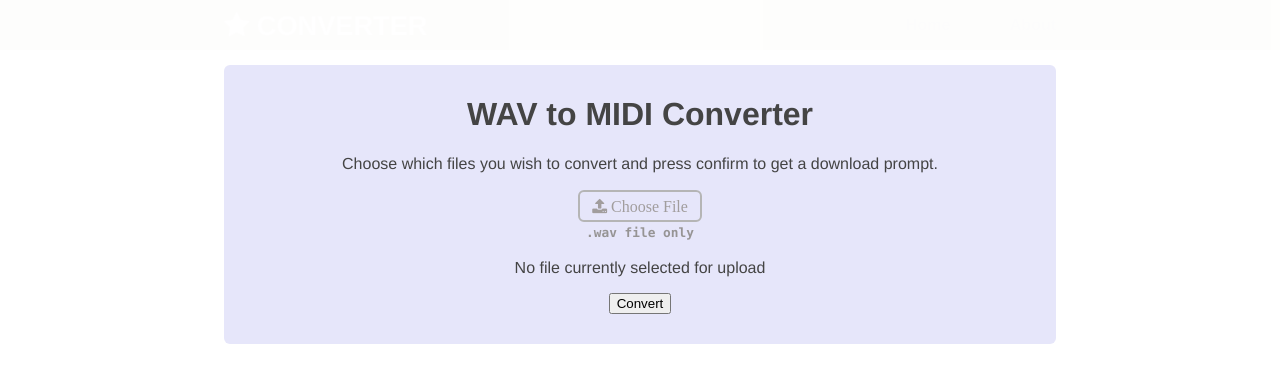
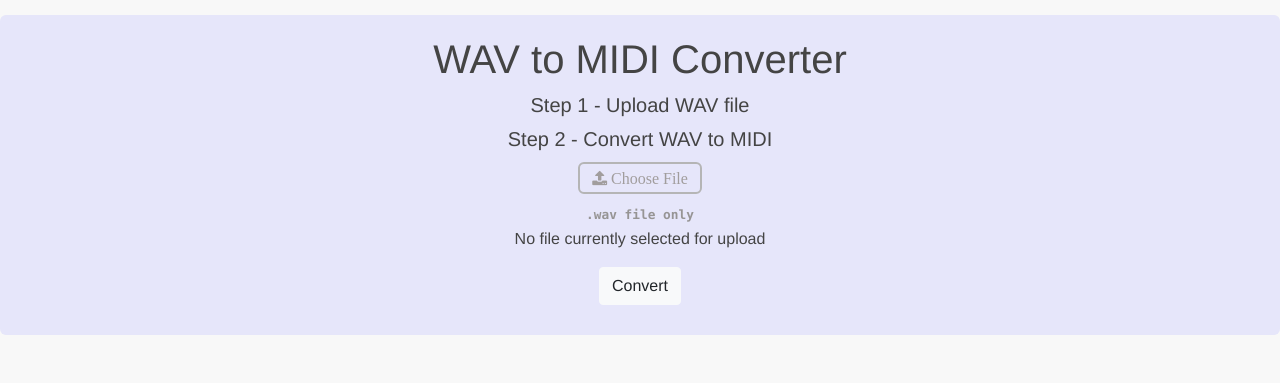
Before and after one commit to vik27ram/WAVConverter, a Flask app: page / in a window 1280 px wide. Shown: the top 383 px of the page. Run offline with Flask 2, Linux system fonts and the light colour scheme; some libraries are stand-ins or nearby versions.

Commit message:
front-end updates

```diff
--- a/main01.py
+++ b/main01.py
@@ -319,9 +319,6 @@ def upload():
 	else:
 		return redirect(url_for('home'))
 
-@app.route('/about')
-def about():
-	return render_template('about.html')
 
 if __name__ == '__main__':
 	app.run(debug=True)
--- a/static/css/main.css
+++ b/static/css/main.css
@@ -3,6 +3,7 @@ body {
     padding: 0;
     font-family: "Helvetica Neue", Helvetica, sans-serif;
     color: #444;
+    background: #f8f8f8;
 }
 
 /* Header formatting */
@@ -124,3 +125,8 @@ input[type=file] {
     color: inherit;
     opacity:0.8
 }
+
+.heading{
+    text-align: center;
+    margin: 10px;
+}
--- a/templates/home.html
+++ b/templates/home.html
@@ -1,14 +1,26 @@
 <!DOCTYPE html>
 <html>
+<head>
+	<title>Convert WAV to MIDI </title>
+	<!-- Required meta tags -->
+    <meta charset="utf-8">
+    <meta name="viewport" content="width=device-width, initial-scale=1, shrink-to-fit=no">
+
+    <!-- Bootstrap CSS -->
+    <link rel="stylesheet" href="https://cdn.jsdelivr.net/npm/bootstrap@4.3.1/dist/css/bootstrap.min.css" integrity="sha384-ggOyR0iXCbMQv3Xipma34MD+dH/1fQ784/j6cY/iJTQUOhcWr7x9JvoRxT2MZw1T" crossorigin="anonymous">
+    <link rel="stylesheet" type="text/css" href="https://maxcdn.bootstrapcdn.com/font-awesome/4.7.0/css/font-awesome.min.css">
+    <link rel="stylesheet" type="text/css" href="https://fonts.googleapis.com/css?family=Roboto:100,300">
+    <script src="https://ajax.googleapis.com/ajax/libs/jquery/1.11.2/jquery.min.js"></script>
+    <link rel="stylesheet" href="{{ url_for('static', filename='css/main.css') }}" />
+    <link rel="stylesheet" href="{{ url_for('static', filename='font-awesome-4.7.0/css/font-awesome.min.css')}}" />
+</head>
 
 <body>
 
-    {% extends "layout.html" %}
-    {% block content %}
-
     <div class="home">
-        <h1>WAV to MIDI Converter</h1>
-        <p>Choose which files you wish to convert and press confirm to get a download prompt.</p>
+        <h1 class="heading">WAV to MIDI Converter</h1>
+        <h5 class="heading">Step 1 - Upload WAV file</h5>
+        <h5 class="heading">Step 2 - Convert WAV to MIDI</h5>
 
     <form action="{{ url_for('upload') }}" method="POST" enctype="multipart/form-data">
         <div>
@@ -25,12 +37,11 @@
             <p id=>No file currently selected for upload</p>
         </div>
         <div>
-            <input type="submit" value=Convert />
+            <input type="submit" value=Convert class="btn btn-light"/>
         </div>
     </form>
     </div>
     <script type="text/javascript" src="{{ url_for('static', filename='js.js') }}"></script>
-    {% endblock %}
 
 
 </body>
```
